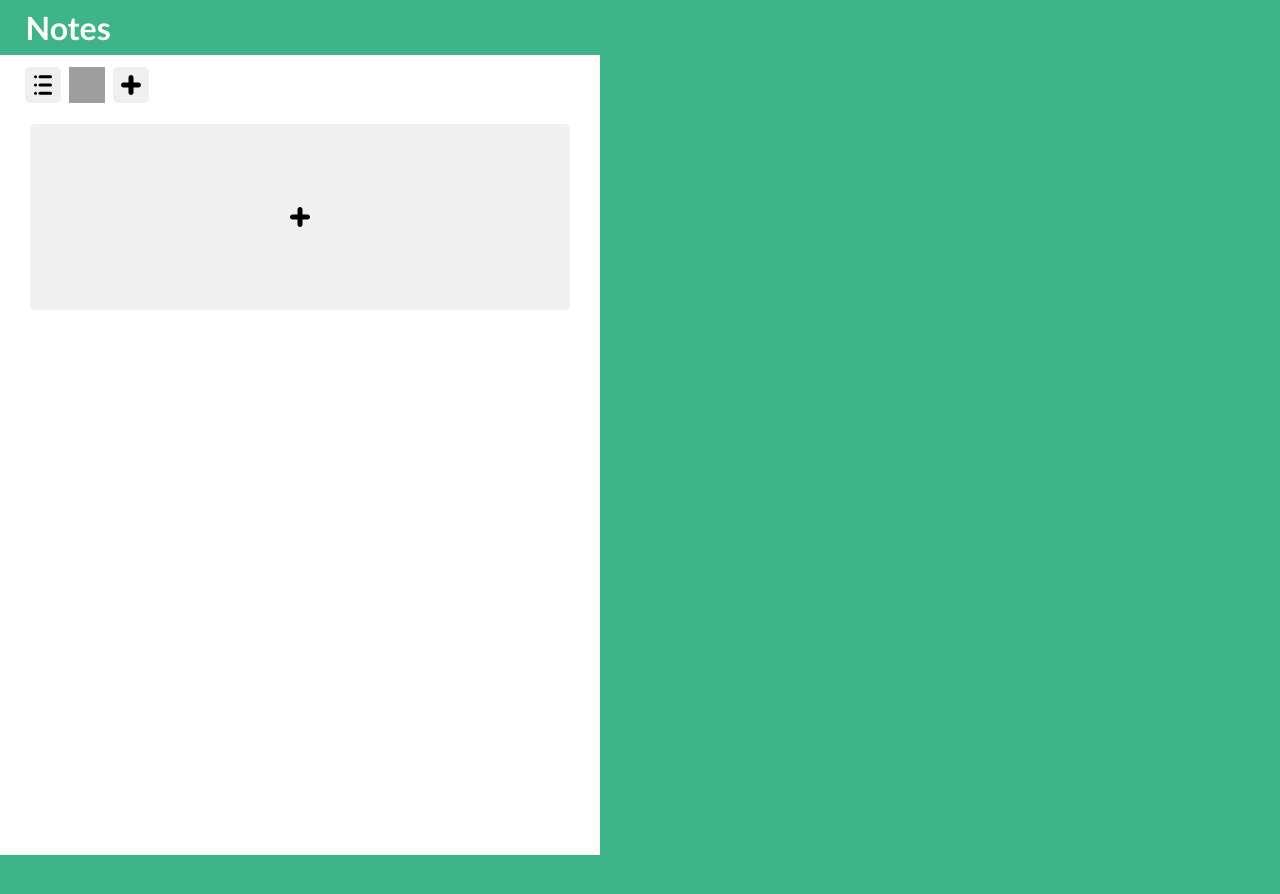
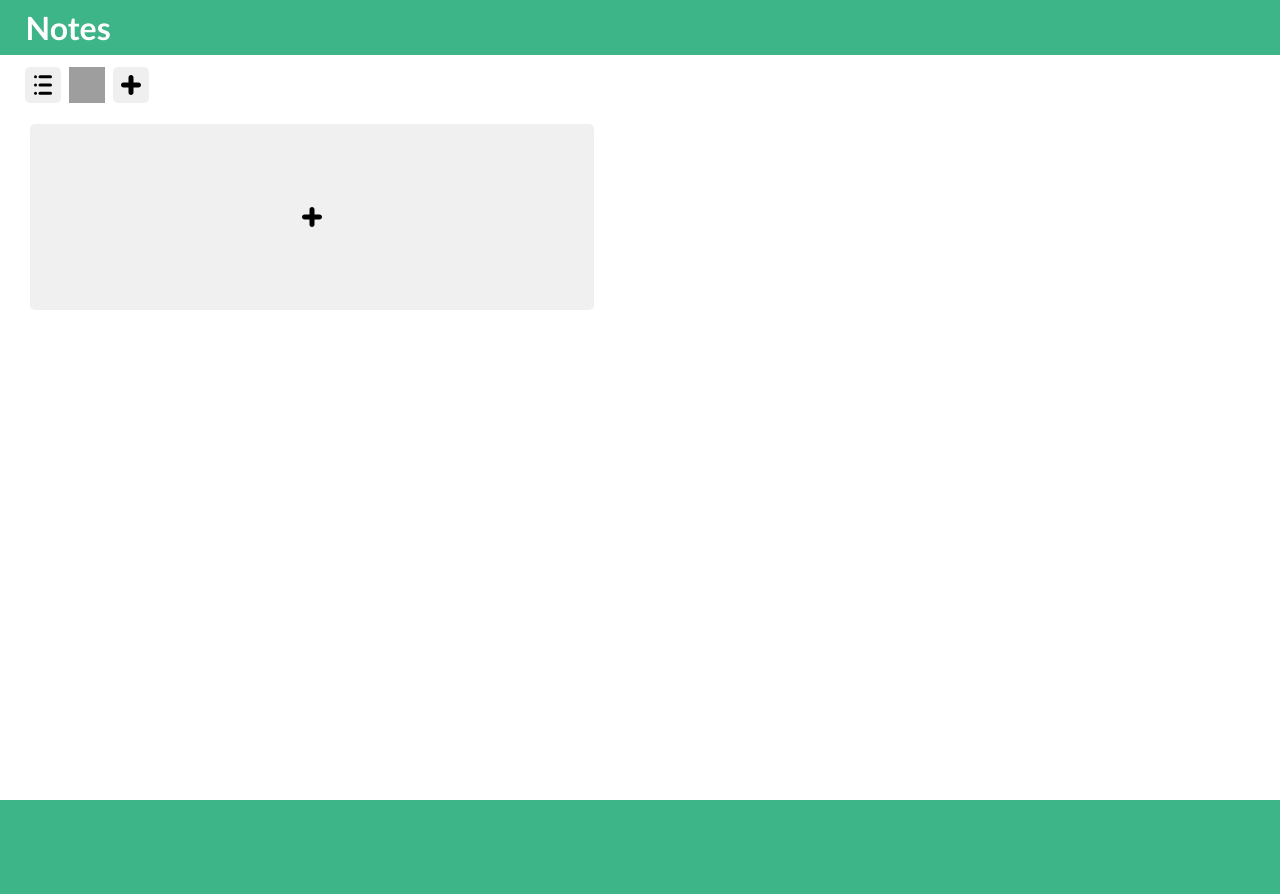
Before and after one commit to riaqliu/vue-notes-app, a Vue app in the folder electron-vite-vue/: page / in a window 1280 px wide. Shown: the top 894 px of the page. After the commit the page ends 800 px from the top, so only its background shows below. Built offline with nearby package versions, Linux system fonts and the light colour scheme; grey boxes are pictures that could not be loaded.

Commit message:
Fix overflow not causing the scrollbar to appear

```diff
--- a/electron-vite-vue/src/components/NotesPage.vue
+++ b/electron-vite-vue/src/components/NotesPage.vue
@@ -86,13 +86,18 @@ function toggleViewHandler() {
 <style lang="scss" scoped>
 @use "@/stylesheets/default.scss" as *;
 
+.content, .page-content {
+  height: 100%;
+  max-height: 100%;
+  overflow: hidden;
+  display: flex;
+  flex-direction: column;
+}
+
 .content {
     margin-bottom: 0;
-    height: 100%;
 }
-
 .page-content {
-    height: 100%;
     background-color: white;
 }
 
--- a/electron-vite-vue/src/stylesheets/default.scss
+++ b/electron-vite-vue/src/stylesheets/default.scss
@@ -1,6 +1,10 @@
 $neutral-teal: #3EB489;
 $light-teal: #89e2c0;
 $shadow-teal: #aec7b1;
+
+html, body, #app {
+  height: 100%;
+}
 
 body {
   font-family: 'Gill Sans', 'Gill Sans MT', Calibri, 'Trebuchet MS', sans-serif;
@@ -8,9 +12,3 @@ body {
   overflow: hidden;
   margin: 0;
 }
-
-#app {
-  max-width: 600px;
-  max-height: 800px;
-  height: 100vh;
-}
```
